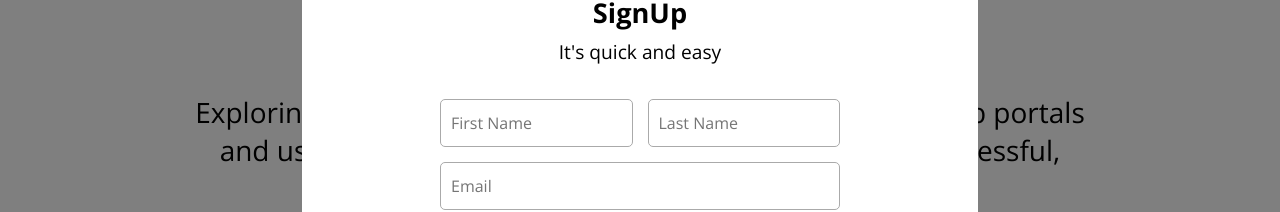
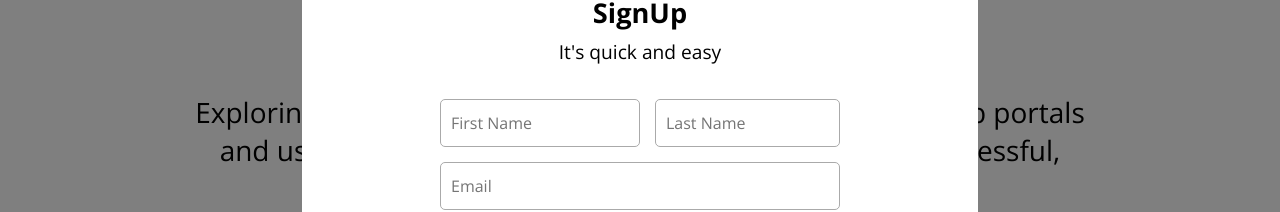
Before and after one commit to attaboyabhilash/myways-assignment, a React (Create React App) app: page /myways-assignment/signup in a window 1280 px wide. Shown: the part 208-420 px from the top of the page. Built offline with nearby package versions, Linux system fonts and the light colour scheme.

Commit message:
finally finished

```diff
--- a/src/index.css
+++ b/src/index.css
@@ -365,8 +365,8 @@ form .forgot {
 }
 
 .signup-form .formik-flex {
-  display: flex;
-  justify-content: space-between;
+  display: grid;
+  grid-template-columns: 1fr 1fr;
 }
 
 .signup-form-div form button {
```
